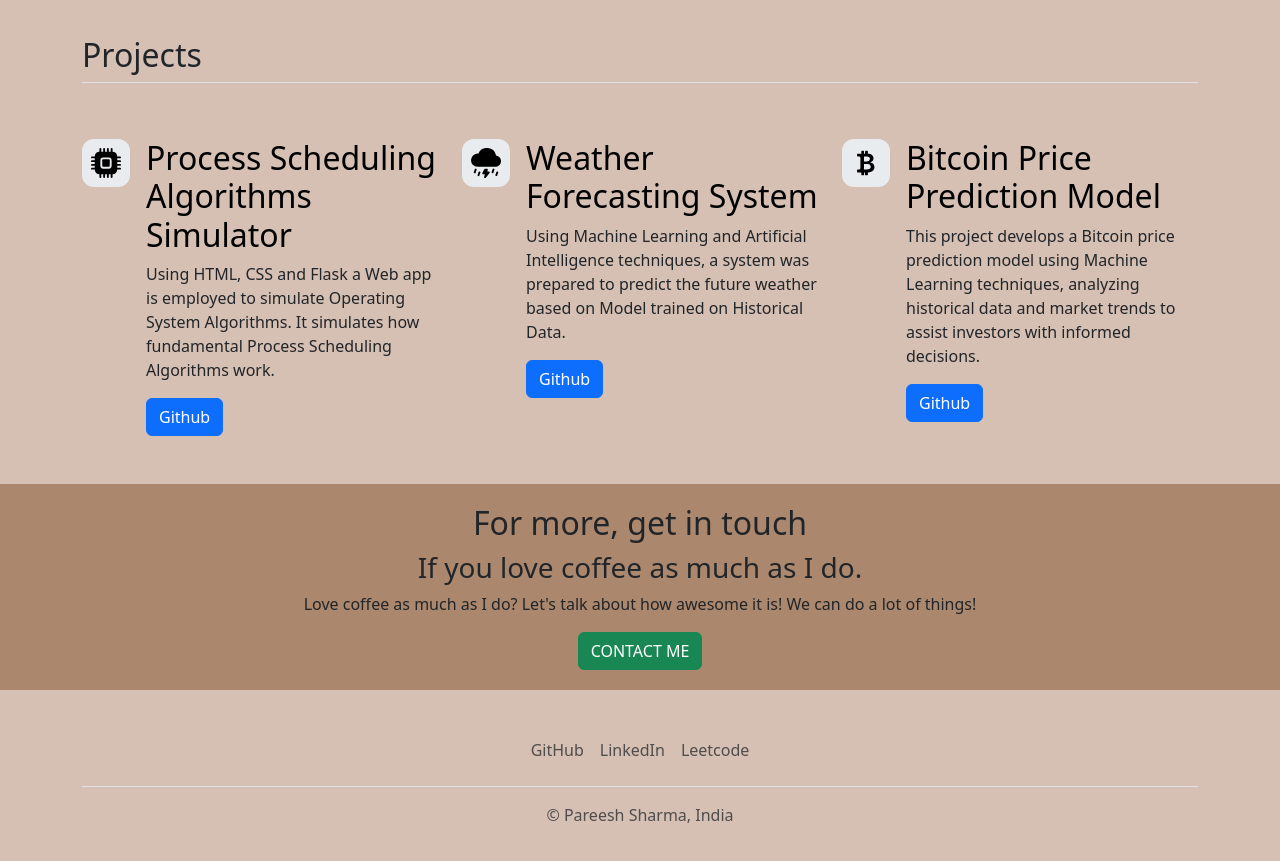
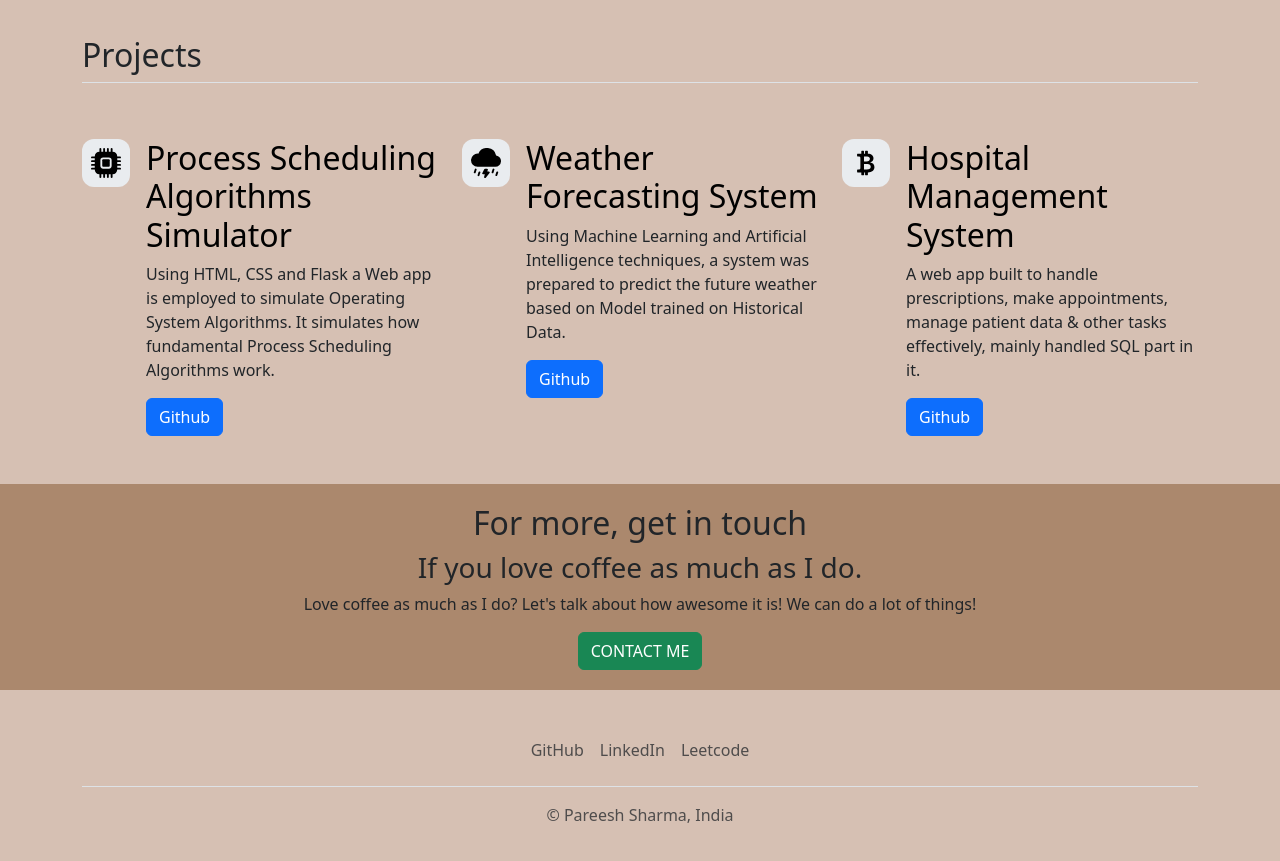
Before and after one commit to Pareesh-Sharma/portfolio, a plain HTML site: page index.html in a window 1280 px wide. Shown: the part 1560-2421 px from the top of the page. Drawn offline with nearby package versions, Linux system fonts and the light colour scheme.

Commit message:
Update index.html

```diff
--- a/index.html
+++ b/index.html
@@ -55,9 +55,9 @@
                   <img src="./svg/currency-bitcoin.svg" alt="weather" height="30">
                 </div>
                 <div>
-                  <h3 class="fs-2 text-body-emphasis">Bitcoin Price Prediction Model</h3>
-                  <p>This project develops a Bitcoin price prediction model using Machine Learning techniques, analyzing historical data and market trends to assist investors with informed decisions.</p>
-                  <a href="https://github.com/Pareesh-Sharma/Bitcoin_price_prediction_model" class="btn btn-primary" target="_blank">
+                  <h3 class="fs-2 text-body-emphasis">Hospital Management System</h3>
+                  <p>A web app built to handle prescriptions, make appointments, manage patient data & other tasks effectively, mainly handled SQL part in it.</p>
+                  <a href="https://github.com/Pareesh-Sharma/HMS" class="btn btn-primary" target="_blank">
                     Github
                   </a>
                 </div>
```
